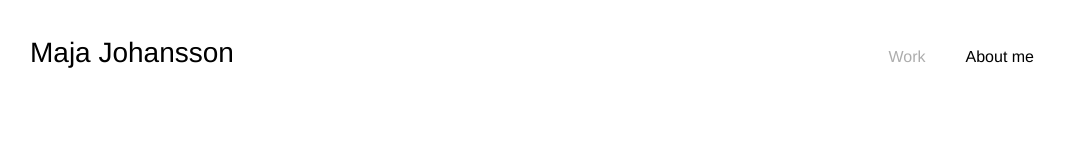
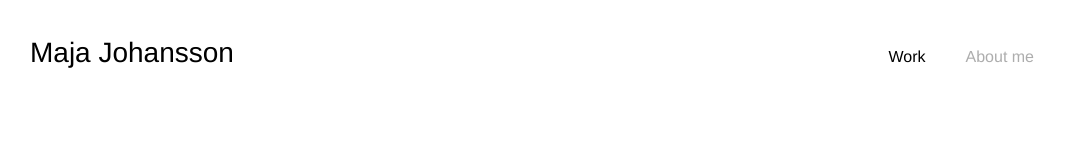
Before and after one commit to majajohansson/portfolio, a React app: page /#/about-me in a window 1280 px wide. Shown: the top 160 px of the page, without its empty margins (98-1163 px from the left). Built offline with nearby package versions, Linux system fonts and the light colour scheme.

Commit message:
Make grey the active element of the menu and black the inactive ones

```diff
--- a/src/main.css
+++ b/src/main.css
@@ -51,7 +51,11 @@ a:hover {
   margin: 0 20px;
 }
 
-.header__nav__item--inactive {
+.header__nav__item--inactive a {
+  color: #000000;
+}
+
+.header__nav__item--active {
   color: #adadad;
 }
 
```
